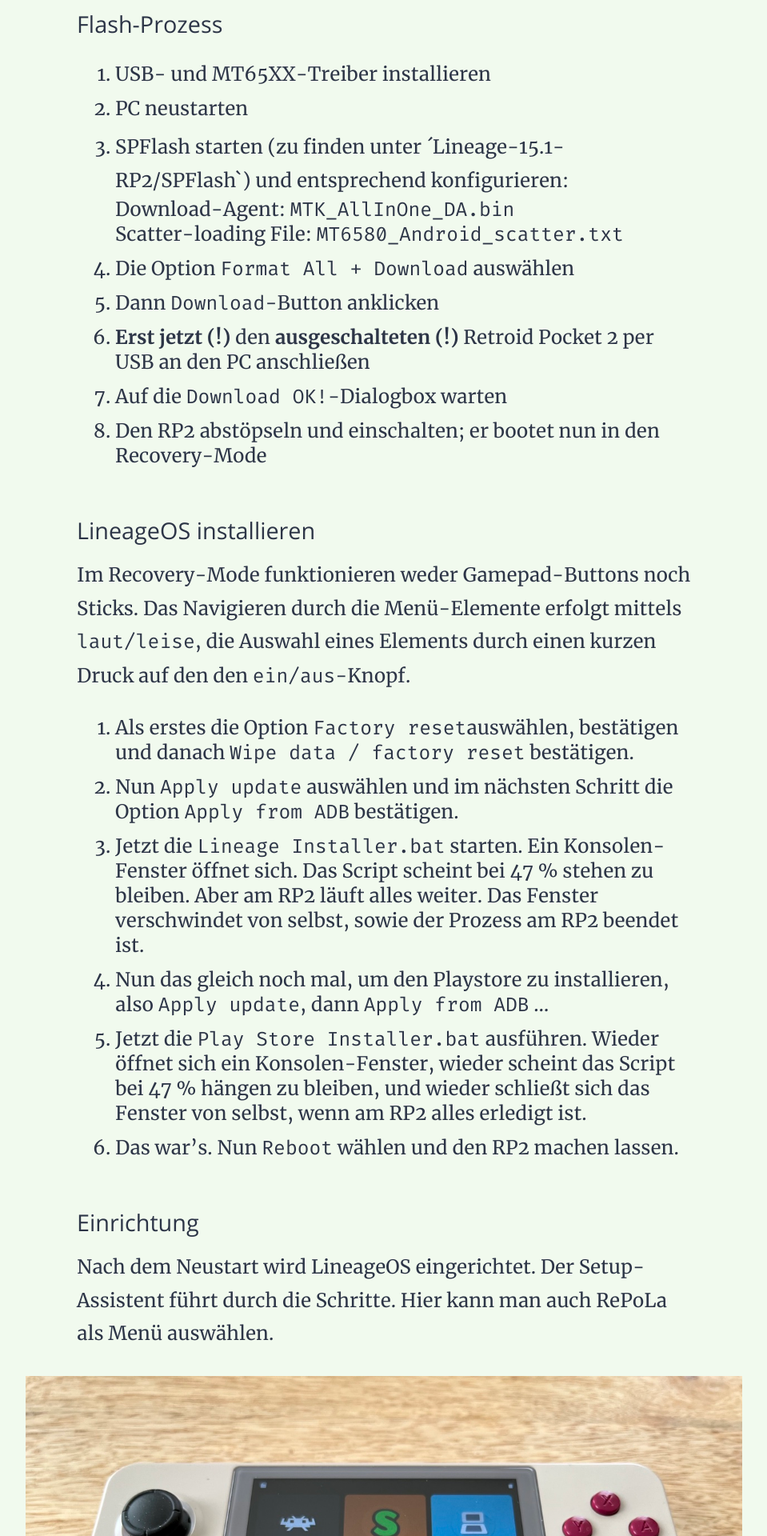
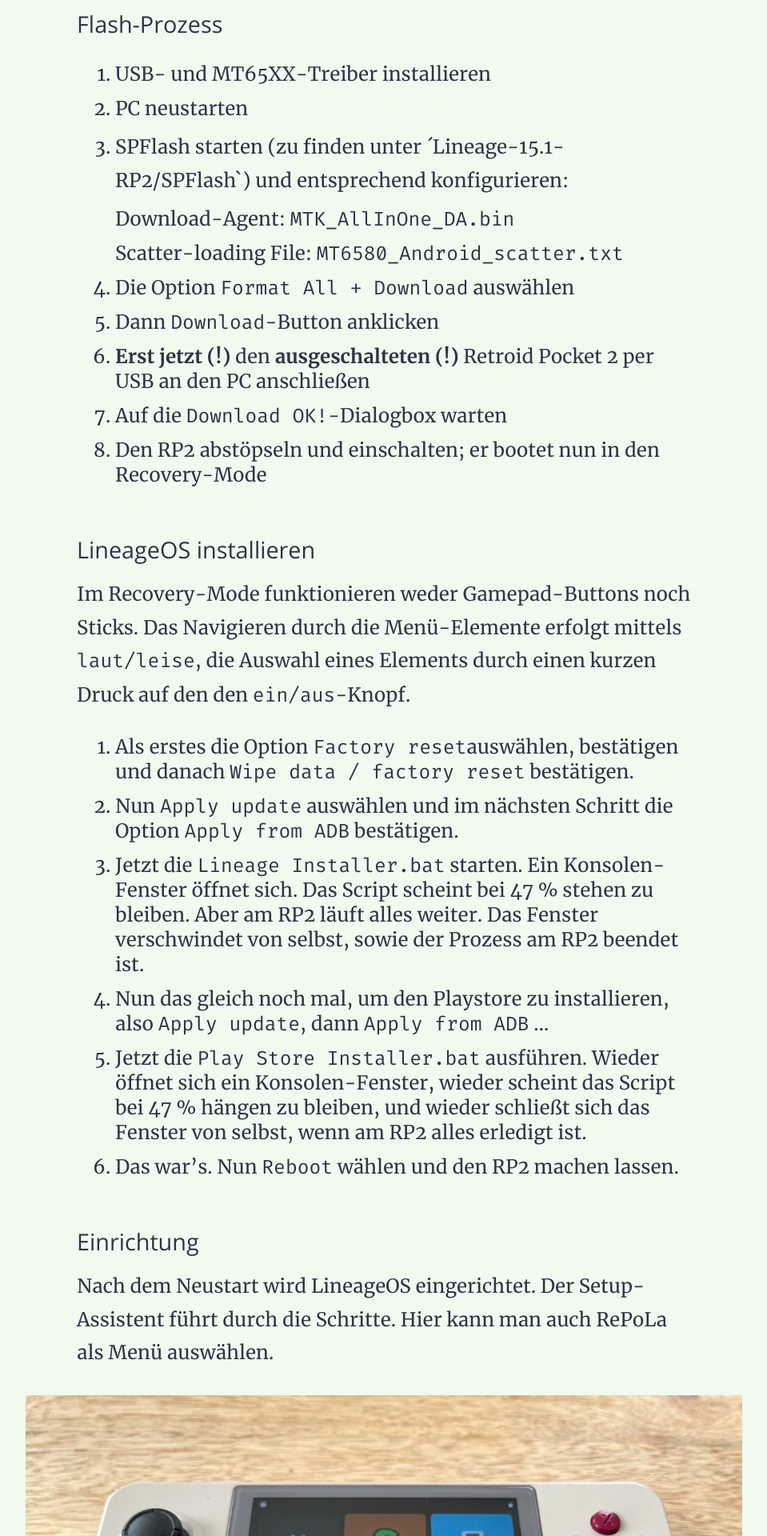
Before and after one commit to marc2o/marc2o.github.io, a Jekyll site: the page built from _posts/2023-03-25-Retroid-Pocket-2-LineageOS-Upgrade.md, in a window 1280 px wide. Shown: the part 2361-4281 px from the top of the page at 80% size, without its empty margins (160-1119 px from the left). Built offline with Jekyll 4.4.1, drawn with Linux system fonts in a browser that asks for light colours.

Commit message:
Update article.css

```diff
--- a/assets/css/article.css
+++ b/assets/css/article.css
@@ -113,8 +113,8 @@
 article>ul {
     list-style-type: disc;
 }
-article>ul>li,
-article>ol>li {
+article ul>li,
+article ol>li {
 	margin-top: .5em;
 }
 
```
